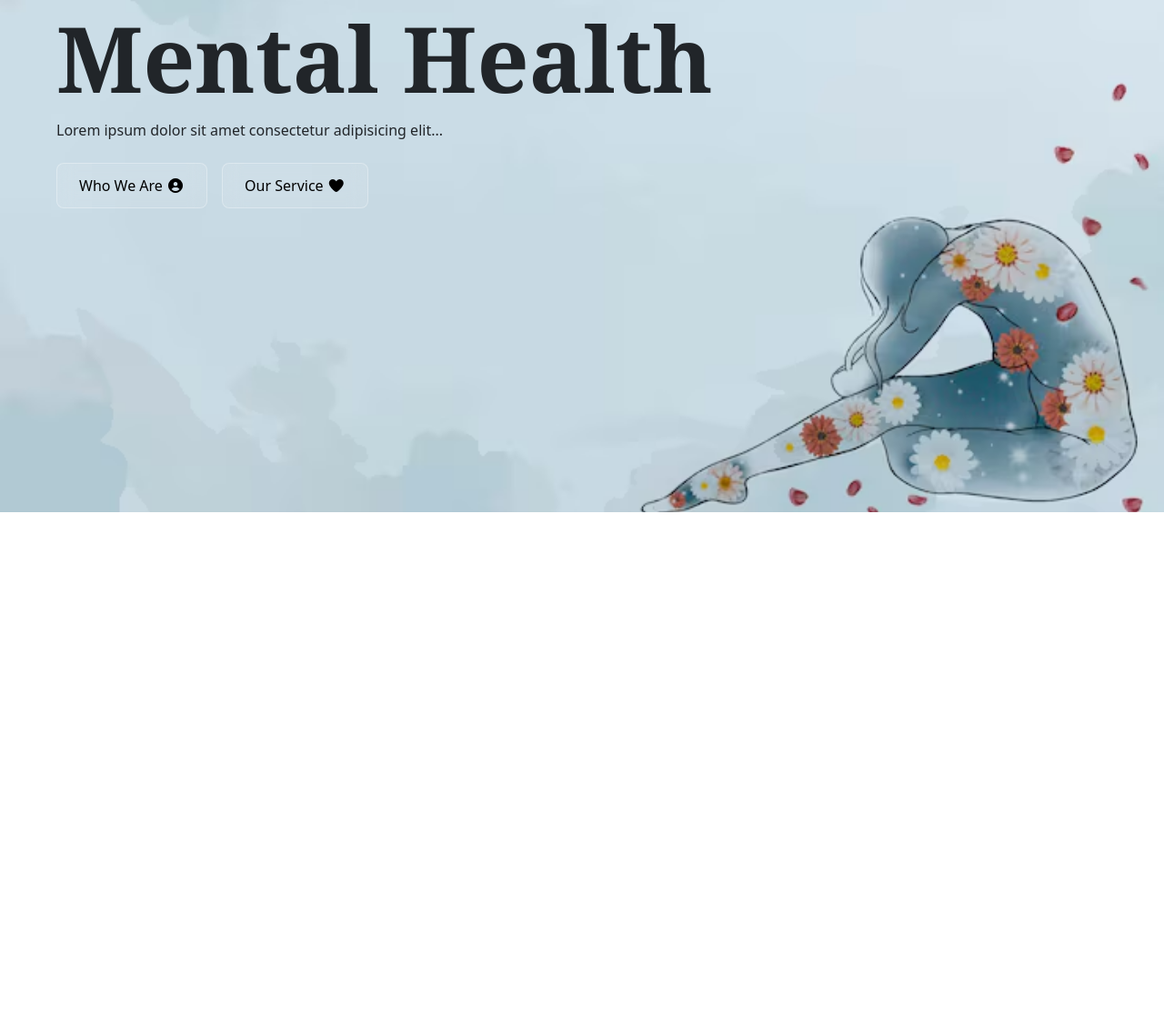
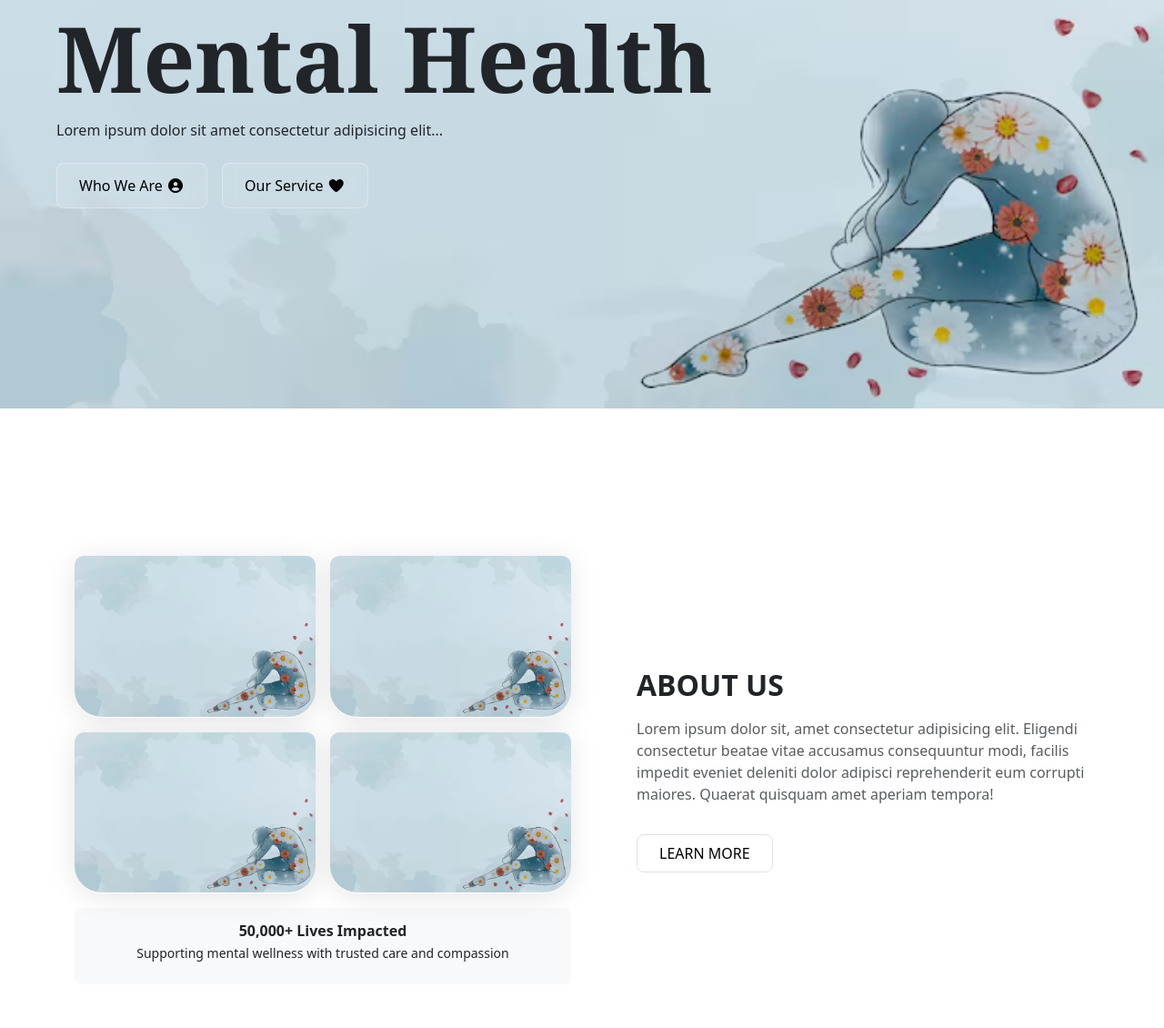
Before and after one commit to izumi-dev98/mental-health-beat-v-01, a plain HTML site: page index.html in a window 1280 px wide. Shown: the part 237-1367 px from the top of the page at 91% size. Before the commit the page ends 800 px from the top, so only its background shows below. Drawn offline with nearby package versions, Linux system fonts and the light colour scheme.

Commit message:
add abouts sectiom

```diff
--- a/css/style.css
+++ b/css/style.css
@@ -1,16 +1,19 @@
 body{
     margin: 0;
     padding: 0;
-    background-image: url('../img/hero.jpg');
+
+   background-image: url('../img/hero.jpg');
     background-repeat: no-repeat;
     background-size: cover;
     background-position: center;
-    height: 100vh;
+    height: 65vh;
     width: 100%;
+
 }
 
+
 nav {
-    position: fixed;
+
     top: 0;
     width: 100%;
     padding: 1rem 2rem;
@@ -22,6 +25,7 @@ nav {
     -webkit-backdrop-filter: blur(10px);
     box-shadow: 0 4px 30px rgba(0, 0, 0, 0.1);
     z-index: 1000;
+
 }
 
 nav .nav-link {
@@ -39,6 +43,13 @@ nav .navbar-brand a{
     color: black;
     font-weight: bold;
     margin-left: 20px;
+}
+
+.hero {
+    height: 100vh;
+    width: 100%;
+
+    position: relative;
 }
 
 .hero-content {
@@ -81,6 +92,55 @@ nav .navbar-brand a{
     border-color: rgba(13, 35, 235, 0.5);
     background: rgba(255, 255, 255, 0.2);
 }
+
+..about-us-section {
+  background-color: #fff;
+  font-family: 'Segoe UI', Tahoma, Geneva, Verdana, sans-serif;
+}
+
+.photo-grid {
+  display: grid;
+  grid-template-columns: repeat(2, 1fr);
+  gap: 1rem;
+
+}
+
+.photo-grid img {
+  width: 100%;
+  height: auto;
+  border-radius: 10px;
+  display: block;
+  border-bottom-left-radius: 30px;
+    border-bottom-right-radius: 30px;
+    background: rgba(255, 255, 255, 0.1);
+    border-bottom: 1px solid rgba(255, 255, 255, 0.3);
+    backdrop-filter: blur(10px);
+    -webkit-backdrop-filter: blur(10px);
+    box-shadow: 0 4px 30px rgba(0, 0, 0, 0.1);
+}
+
+.btn{
+  text-decoration: none;
+    color: rgb(0, 0, 0);
+    padding: 0.75rem 1.5rem;
+    border: 1px solid rgba(255, 255, 255, 0.3);
+    border-radius: 8px;
+    background: rgba(255, 255, 255, 0.1); /* glassy transparent bg */
+    backdrop-filter: blur(10px);
+    -webkit-backdrop-filter: blur(10px);
+    transition: all 0.3s ease;}
+
+
+.btn:hover {
+  transform: scale(1.05);
+    color: #110df0; /* hover text color */
+    border-color: rgba(13, 35, 235, 0.5);
+    background: rgba(255, 255, 255, 0.2);
+}
+
+
+
+
 
 
 
--- a/index.html
+++ b/index.html
@@ -31,7 +31,7 @@
 
    <!-- nav bar -->
 
-   <nav class="navbar navbar-expand-lg">
+   <nav class="navbar navbar-expand-lg position-fixed">
   <div class="container-fluid">
     <div class="navbar-brand">
         <img src="./img/logo.png" alt="logo" class="border rounded-circle" height="60px" width="60px">
@@ -61,7 +61,8 @@
 
 <!-- Hero Section -->
 
-<div class="container hero-content" >
+<div class="container-fluid hero">
+    <div class="hero-content" >
     <h2 data-aos="fade-down" data-aos-duration="3000">Mental Health</h2>
     <p data-aos="fade-right" data-aos-duration="3000" >Lorem ipsum dolor sit amet consectetur adipisicing elit...</p>
 
@@ -70,8 +71,44 @@
         <a href="#">Our Service <span><i class="fa-solid fa-heart"></i></span></a>
     </div>
 </div>
+</div>
 
+<!-- Abouts us -->
+<section class="about-us-section py-5">
+  <div class="container">
+    <div class="row align-items-center">
 
+      <!-- Left Grid Photos -->
+      <div class="col-lg-6 mb-4 mb-lg-0 order-1 order-lg-0">
+        <div class="photo-grid">
+          <div><img src="./img/hero.jpg" alt="Product 1" class="img-fluid" data-aos="fade-down" data-aos-duration="2000"></div>
+          <div><img src="./img/hero.jpg" alt="Product 2" class="img-fluid" data-aos="fade-left" data-aos-duration="2000"></div>
+          <div><img src="./img/hero.jpg" alt="Product 3" class="img-fluid" data-aos="fade-up" data-aos-duration="2000"></div>
+          <div><img src="./img/hero.jpg" alt="Product 4" class="img-fluid" data-aos="fade-right" data-aos-duration="2000"> </div>
+        </div>
+
+        <div class="mt-3 p-3 bg-light rounded text-center">
+          <h6 class="fw-bold mb-1">50,000+ Lives Impacted</h6>
+          <p class="mb-2 small">Supporting mental wellness with trusted care and compassion</p>
+
+        </div>
+      </div>
+
+      <!-- Right Text Content -->
+      <div class="col-lg-6 text-center text-lg-start mt-3 mt-lg-0 mb-3 mb-lg-0"">
+
+        <h2 class="fw-bold mb-3 ms-5">ABOUT US</h2>
+        <p class="text-muted ms-5">
+          Lorem ipsum dolor sit, amet consectetur adipisicing elit. Eligendi consectetur beatae vitae accusamus consequuntur modi, facilis impedit eveniet deleniti dolor adipisci reprehenderit eum corrupti maiores. Quaerat quisquam amet aperiam tempora!
+
+        </p>
+        <a href="#" class="btn border mt-3 ms-5 px-4 py-2">LEARN MORE</a>
+
+      </div>
+
+    </div>
+  </div>
+</section>
 
 
 </body>
```
